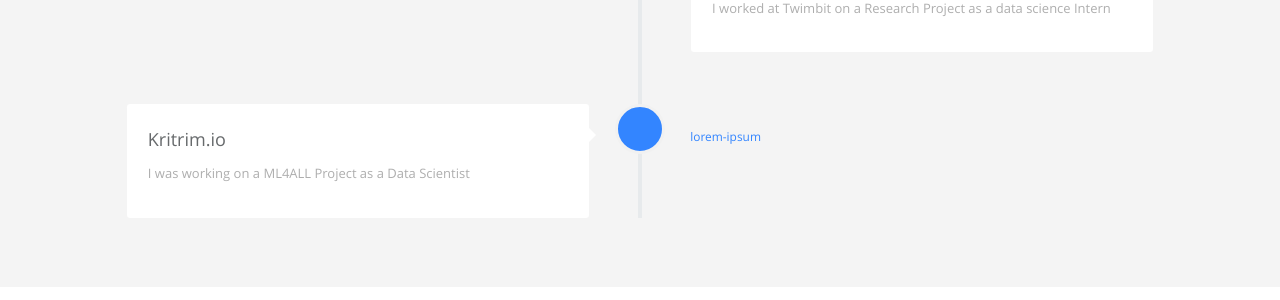
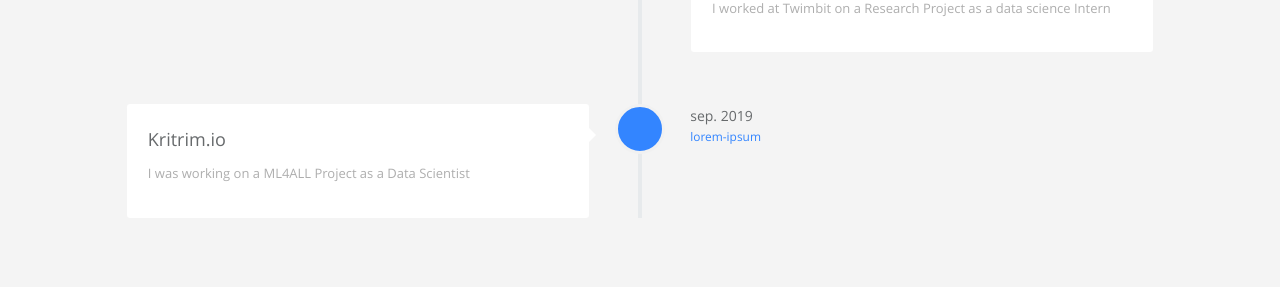
Before and after one commit to mounicarajput/modern-whale, a Jekyll site: the page built from index.html, in a window 1280 px wide and 900 px high, scrolled down 1148 px. Shown: the part 154-454 px from the top of the window. Built offline with Jekyll 4.4.1, drawn with Linux system fonts in a browser that asks for light colours.

Commit message:
careers.yml: updated detail in date

```diff
--- a/_data/index/careers.yml
+++ b/_data/index/careers.yml
@@ -33,7 +33,7 @@
     detail: I was working on a ML4ALL Project as a Data Scientist
     i18n: lorem-ipsum
   date:
-    detail: ''
+    detail: sep. 2019
     i18n: lorem-ipsum
   job:
     detail: lorem-ipsum
```
